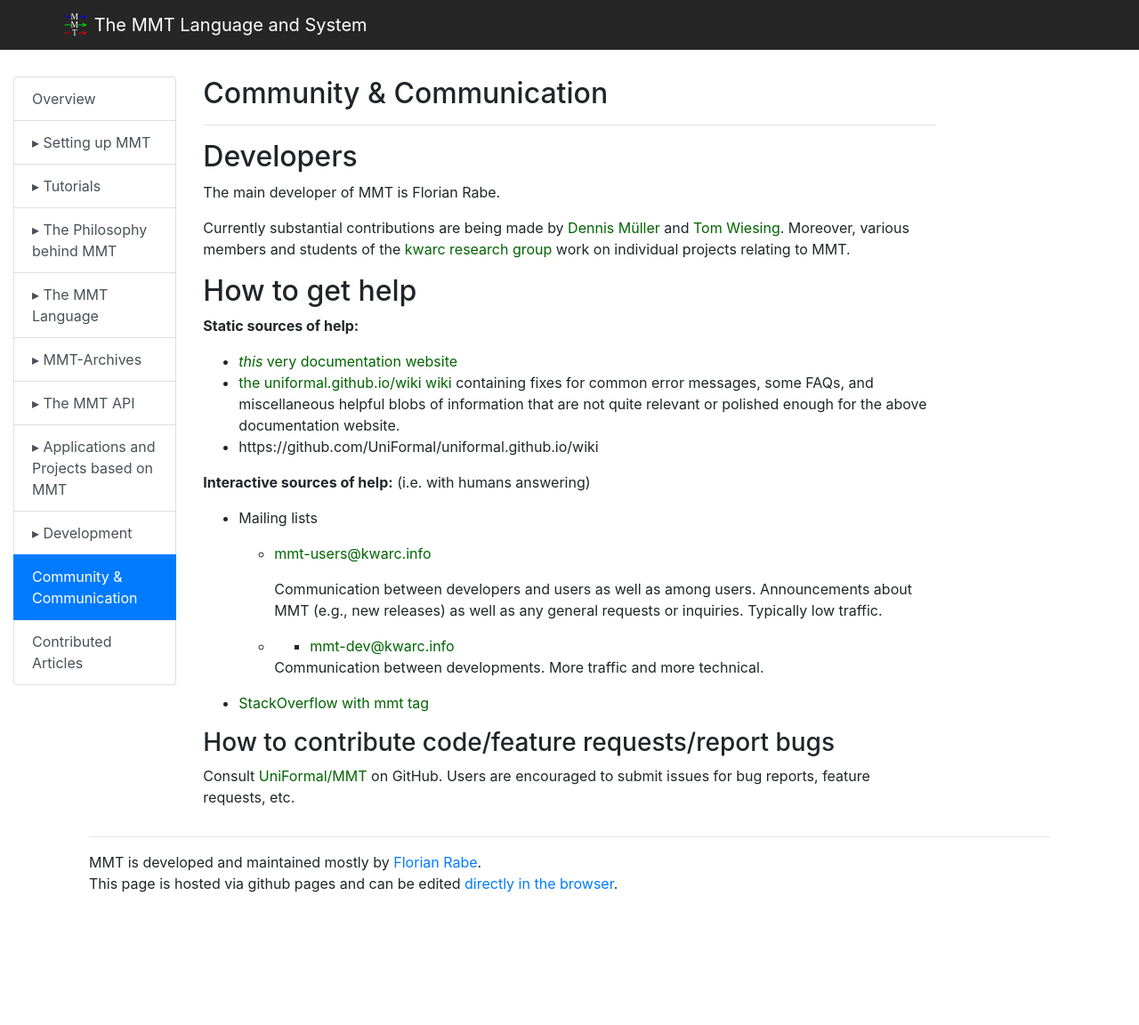
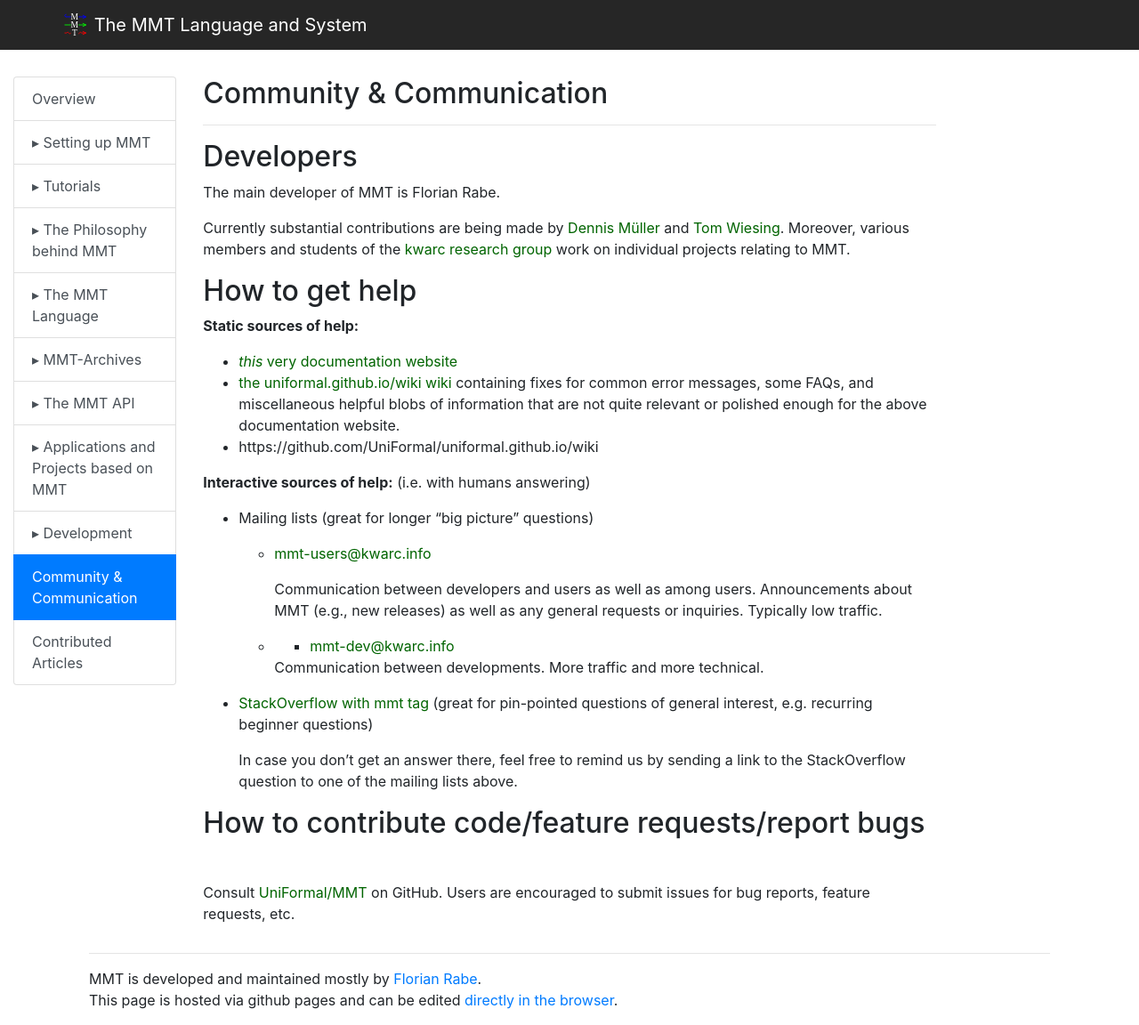
Before and after one commit to UniFormal/uniformal.github.io, a Jekyll site: the page built from doc/community/index.md, in a window 1280 px wide. Shown: the whole page at 89% size. Built offline with Jekyll 4.4.1, drawn with Linux system fonts in a browser that asks for light colours; before the commit the page ends 1021 px from its top, so only the background shows below that.

Commit message:
Update index.md

```diff
--- a/doc/community/index.md
+++ b/doc/community/index.md
@@ -19,7 +19,7 @@
 
 **Interactive sources of help:** (i.e. with humans answering)
 
-- Mailing lists
+- Mailing lists (great for longer "big picture" questions)
 
   -  [mmt-users@kwarc.info](http://lists.informatik.uni-erlangen.de/mailman/listinfo/mmt-users)
 
@@ -29,8 +29,10 @@
 
      Communication between developments. More traffic and more technical.
 
-- [StackOverflow with mmt tag](https://stackoverflow.com/questions/tagged/mmt)
+- [StackOverflow with mmt tag](https://stackoverflow.com/questions/tagged/mmt) (great for pin-pointed questions of general interest, e.g. recurring beginner questions)
 
-### How to contribute code/feature requests/report bugs
+     In case you don't get an answer there, feel free to remind us by sending a link to the StackOverflow question to one of the mailing lists above.
+
+## How to contribute code/feature requests/report bugs
 
 Consult [UniFormal/MMT](https://github.com/Uniformal/MMT) on GitHub. Users are encouraged to submit issues for bug reports, feature requests, etc.
```
